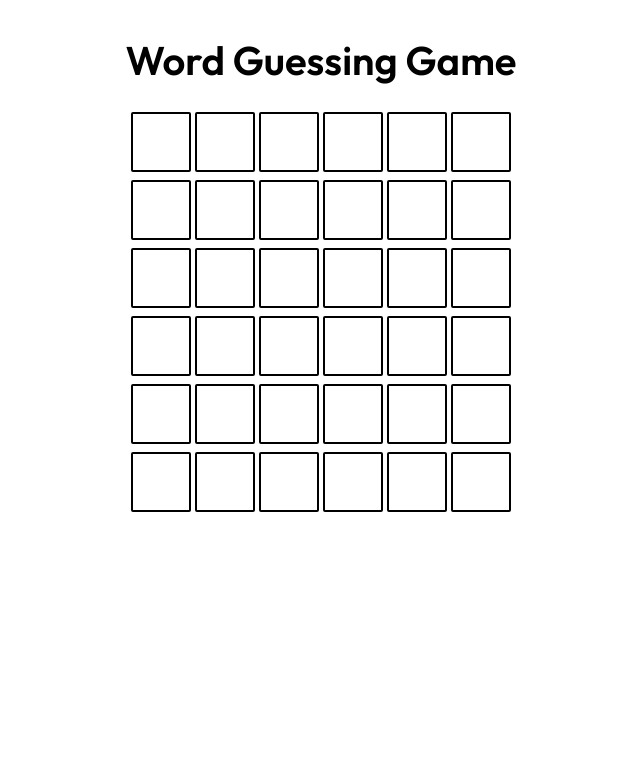
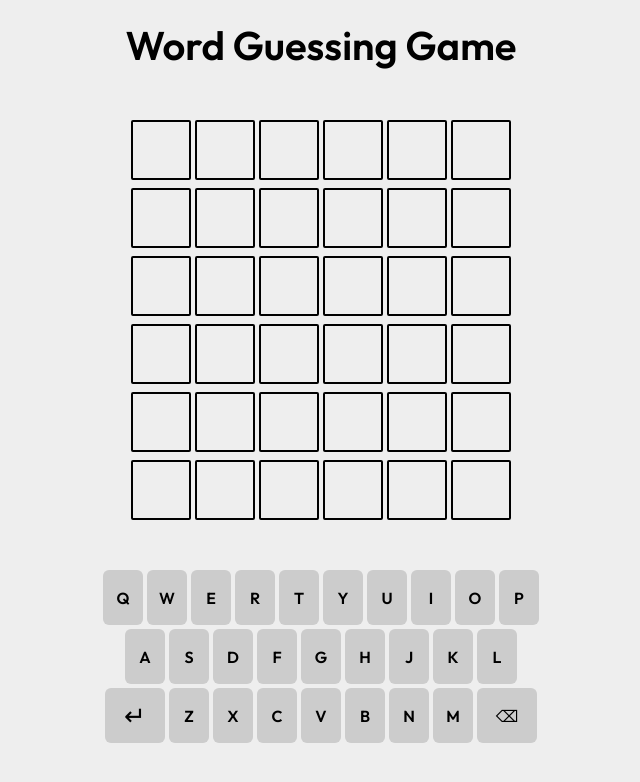
Before and after one commit to CandyyPL/react-wordle, a React (Vite) app: page / in a window 1280 px wide. Shown: the top 782 px of the page, without its empty margins (319-959 px from the left). Built offline with nearby package versions, Linux system fonts and the light colour scheme.

Commit message:
made keyboard section

```diff
--- a/src/App.tsx
+++ b/src/App.tsx
@@ -1,12 +1,14 @@
 import "./index.css";
 import Header from "./components/Header/Header";
 import WordWall from "./components/WordWall/WordWall";
+import Keyboard from "./components/Keyboard/Keyboard";
 
 const App = () => {
   return (
     <main>
       <Header />
       <WordWall />
+      <Keyboard />
     </main>
   );
 };
--- a/src/components/Header/Header.module.css
+++ b/src/components/Header/Header.module.css
@@ -5,4 +5,6 @@
   font-family: "Outfit", sans-serif;
   font-weight: bold;
   color: black;
+
+  margin: 0;
 }
--- /dev/null
+++ b/src/components/Keyboard/Keyboard.module.css
@@ -0,0 +1,35 @@
+.keyboardWrapper {
+  display: flex;
+  flex-direction: column;
+  gap: 4px;
+}
+
+.keyboardRow {
+  display: flex;
+  flex-direction: row;
+  justify-content: center;
+  gap: 4px;
+}
+
+.keyboardKey {
+  width: 40px;
+  height: 55px;
+
+  background-color: #ccc;
+
+  border-radius: 6px;
+
+  display: flex;
+  justify-content: center;
+  align-items: center;
+
+  font-family: "Outfit", sans-serif;
+}
+
+.wideKey {
+  width: 60px;
+}
+
+.enterKey {
+  font-size: 26px;
+}
--- /dev/null
+++ b/src/components/Keyboard/Keyboard.tsx
@@ -0,0 +1,38 @@
+import SingleLetter from "../SingleLetter/SingleLetter";
+import style from "./Keyboard.module.css";
+
+const Keyboard = () => {
+  const rows = [
+    Array.from("qwertyuiop"),
+    Array.from("asdfghjkl"),
+    Array.from("@zxcvbnm#"),
+  ];
+
+  return (
+    <section className={style.keyboardWrapper}>
+      {rows.map((row) => (
+        <div className={style.keyboardRow}>
+          {row.map((letter) => (
+            <>
+              {letter === "@" && (
+                <div
+                  className={`${style.keyboardKey} ${style.wideKey} ${style.enterKey}`}
+                >
+                  ↵
+                </div>
+              )}
+              {letter === "#" && (
+                <div className={`${style.keyboardKey} ${style.wideKey}`}>⌫</div>
+              )}
+              {letter !== "@" && letter !== "#" && (
+                <div className={style.keyboardKey}>{letter.toUpperCase()}</div>
+              )}
+            </>
+          ))}
+        </div>
+      ))}
+    </section>
+  );
+};
+
+export default Keyboard;
--- a/src/index.css
+++ b/src/index.css
@@ -11,11 +11,27 @@
   box-sizing: border-box;
 }
 
+html,
+body,
+#root {
+  width: 100%;
+  height: 100vh;
+
+  margin: 0;
+  padding: 0;
+}
+
 main {
   width: 100%;
+  height: 100%;
+
+  background-color: #eee;
+
+  padding-top: 20px;
 
   display: flex;
   flex-direction: column;
-  justify-content: space-between;
+  justify-content: flex-start;
   align-items: center;
+  gap: 50px;
 }
```
